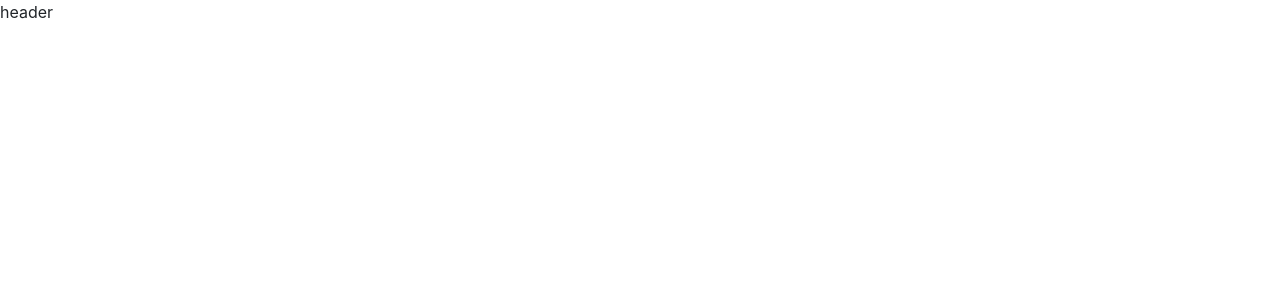
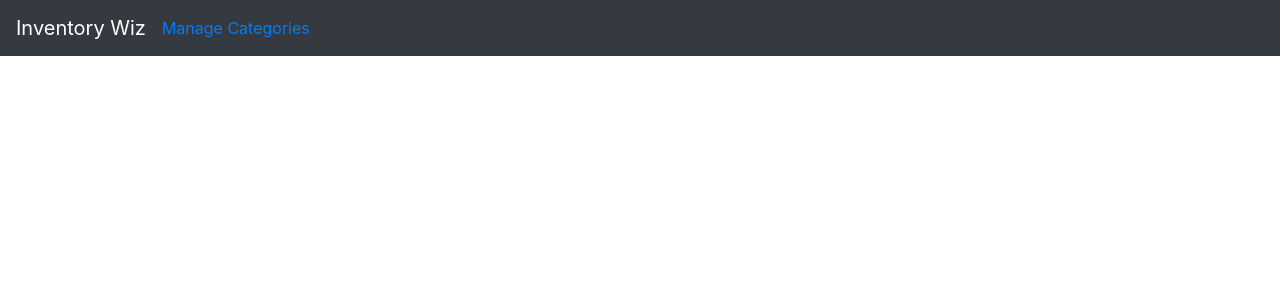
Before and after one commit to shashank1010/InventoryList, a React (Create React App) app: page /manage-categories in a window 1280 px wide. Shown: the top 300 px of the page. Built offline with nearby package versions, Linux system fonts and the light colour scheme.

Commit message:
Add Navigation

```diff
--- /dev/null
+++ b/src/components/Header/Header.component.jsx
@@ -0,0 +1,16 @@
+import React from 'react';
+import { Navbar } from 'react-bootstrap';
+import MenuComponent from '../Menu/Menu.component';
+
+function HeaderComponent () {
+    return (
+        <Navbar bg="dark" variant="dark">
+            <Navbar.Brand href="/">
+                Inventory Wiz
+            </Navbar.Brand>
+            <MenuComponent />
+        </Navbar>
+    )
+}
+
+export default HeaderComponent;
--- /dev/null
+++ b/src/components/Menu/Menu.component.jsx
@@ -0,0 +1,4 @@
+import React from 'react';
+import MenuView from './Menu.view';
+
+export default MenuView
--- /dev/null
+++ b/src/components/Menu/Menu.view.jsx
@@ -0,0 +1,23 @@
+import React from 'react';
+import { Nav } from 'react-bootstrap';
+import { Link } from 'react-router-dom';
+
+const Menu = ({ categories = [] }) => (
+    <Nav
+        activeKey={ '/' + (categories[0] || {}).id || '' }
+        onSelect={(selectedKey) => alert(`selected ${selectedKey}`)}
+    >
+        {
+            categories.map((category) => (
+                <Nav.Item>
+                    <Nav.Link as="Link" to={`/${category.id}`}>{ category.name }</Nav.Link>
+                </Nav.Item>
+            ))
+        }
+        <Nav.Item>
+            <Link to="manage-categories">Manage Categories</Link>
+        </Nav.Item>
+    </Nav>
+);
+
+export default Menu;
--- a/src/index.scss
+++ b/src/index.scss
@@ -1,4 +1,5 @@
 @import "~bootstrap/scss/bootstrap";
+@import "~@fortawesome/fontawesome-free/scss/fontawesome.scss";
 
 body {
   margin: 0;
```
Also changed, not shown: src/App.js (+4 -3 lines).
